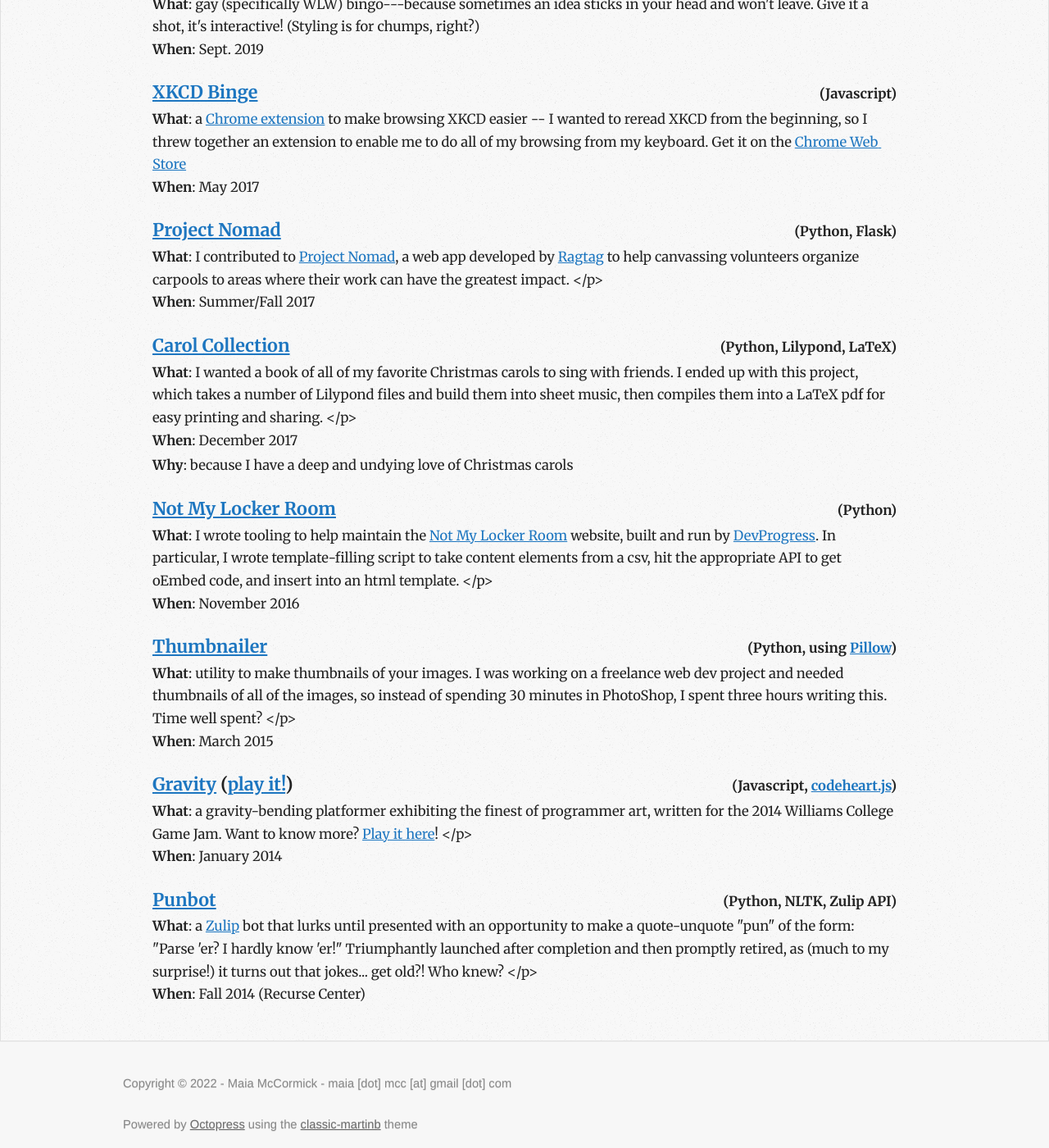
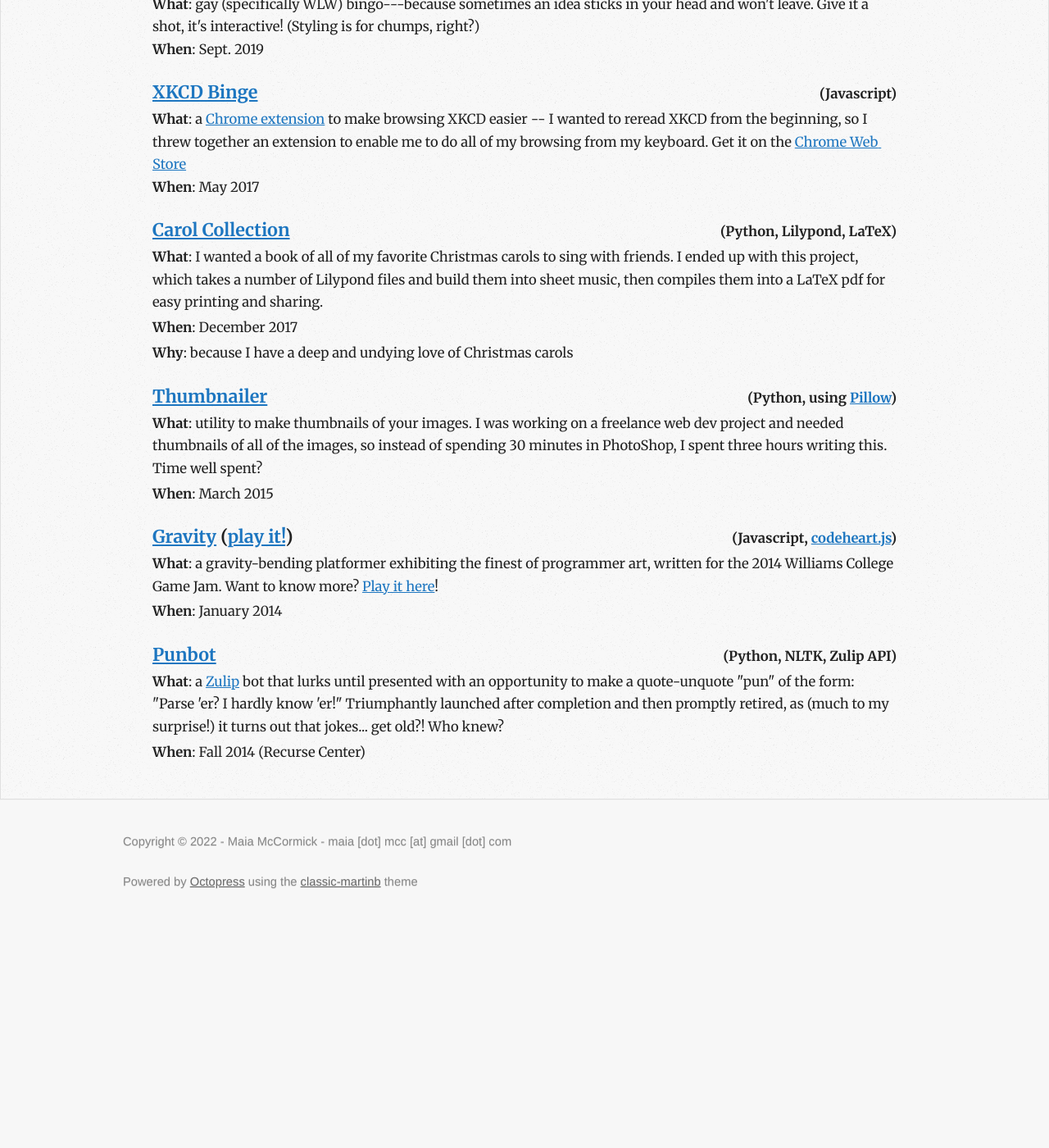
Before and after one commit to maiamcc/xwordsite, a Jekyll site: the page built from projects/index.markdown, in a window 1280 px wide and 1400 px high, scrolled down 604 px. Shown: the whole window at 82% size. Built offline with Jekyll 4.4.1, drawn with Linux system fonts in a browser that asks for light colours; nearby versions of some CDN libraries; some web fonts are replaced; after the commit the page ends 1709 px from its top, so only the background shows below that.

Commit message:
projects: orphan html tags, rm some irrelvant projects

```diff
--- a/projects/index.markdown
+++ b/projects/index.markdown
@@ -45,19 +45,9 @@
 
 <div class="project">
     <p>
-        <h3><a href="//github.com/RagtagOpen/nomad" target="_blank">Project Nomad</a></h3><h4>(Python, Flask)</h4>
-    </p>
-        <strong>What</strong>: I contributed to <a href="//ragtag.org/nomad/">Project Nomad</a>, a web app developed by <a href="//ragtag.org">Ragtag</a> to help canvassing volunteers organize carpools to areas where their work can have the greatest impact.
+        <h3><a href="//github.com/maiamcc/carols" target="_blank">Carol Collection</a></h3><h4>(Python, Lilypond, LaTeX)</h4>
     </p>
     <p>
-        <strong>When</strong>: Summer/Fall 2017
-    </p>
-</div>
-
-<div class="project">
-    <p>
-        <h3><a href="//github.com/maiamcc/carols" target="_blank">Carol Collection</a></h3><h4>(Python, Lilypond, LaTeX)</h4>
-    </p>
         <strong>What</strong>: I wanted a book of all of my favorite Christmas carols to sing with friends. I ended up with this project, which takes a number of Lilypond files and build them into sheet music, then compiles them into a LaTeX pdf for easy printing and sharing.
     </p>
     <p>
@@ -70,19 +60,9 @@
 
 <div class="project">
     <p>
-        <h3><a href="//github.com/maiamcc/not-my-locker-room/tree/generalizedContentScript" target="_blank">Not My Locker Room</a></h3><h4>(Python)</h4>
-    </p>
-        <strong>What</strong>: I wrote tooling to help maintain the <a href="//notmylockerroom.com" target="_blank">Not My Locker Room</a> website, built and run by <a href="https://devprogress.us" target="_blank">DevProgress</a>. In particular, I wrote template-filling script to take content elements from a csv, hit the appropriate API to get oEmbed code, and insert into an html template.
+        <h3><a href="//github.com/maiamcc/thumbnailer" target="-_blank">Thumbnailer</a></h3><h4>(Python, using <a href="//pillow.readthedocs.io/en/4.1.x/" target="-_blank">Pillow</a>)</h4>
     </p>
     <p>
-        <strong>When</strong>: November 2016
-    </p>
-</div>
-
-<div class="project">
-    <p>
-        <h3><a href="//github.com/maiamcc/thumbnailer" target="-_blank">Thumbnailer</a></h3><h4>(Python, using <a href="//pillow.readthedocs.io/en/4.1.x/" target="-_blank">Pillow</a>)</h4>
-    </p>
         <strong>What</strong>: utility to make thumbnails of your images. I was working on a freelance web dev project and needed thumbnails of all of the images, so instead of spending 30 minutes in PhotoShop, I spent three hours writing this. Time well spent?
     </p>
     <p>
@@ -94,6 +74,7 @@
     <p>
         <h3><a href="//github.com/maiamcc/gravity" target="_blank">Gravity</a> (<a href="/gravity">play it!</a>)</h3><h4>(Javascript, <a href="//codeheartjs.com" target="_blank">codeheart.js</a>)</h4>
     </p>
+    <p>
         <strong>What</strong>: a gravity-bending platformer exhibiting the finest of programmer art, written for the 2014 Williams College Game Jam. Want to know more? <a href="/projects/gravity/play.html">Play it here</a>!
     </p>
     <p>
@@ -105,6 +86,7 @@
     <p>
         <h3><a href="//github.com/maiamcc/punbot" target="_blank">Punbot</a></h3><h4>(Python, NLTK, Zulip API)</h4>
     </p>
+    <p>
         <strong>What</strong>: a <a href="https://zulip.org" target="_blank">Zulip</a> bot that lurks until presented with an opportunity to make a quote-unquote "pun" of the form: "Parse 'er? I hardly know 'er!" Triumphantly launched after completion and then promptly retired, as (much to my surprise!) it turns out that jokes... get old?! Who knew?
     </p>
     <p>
```
